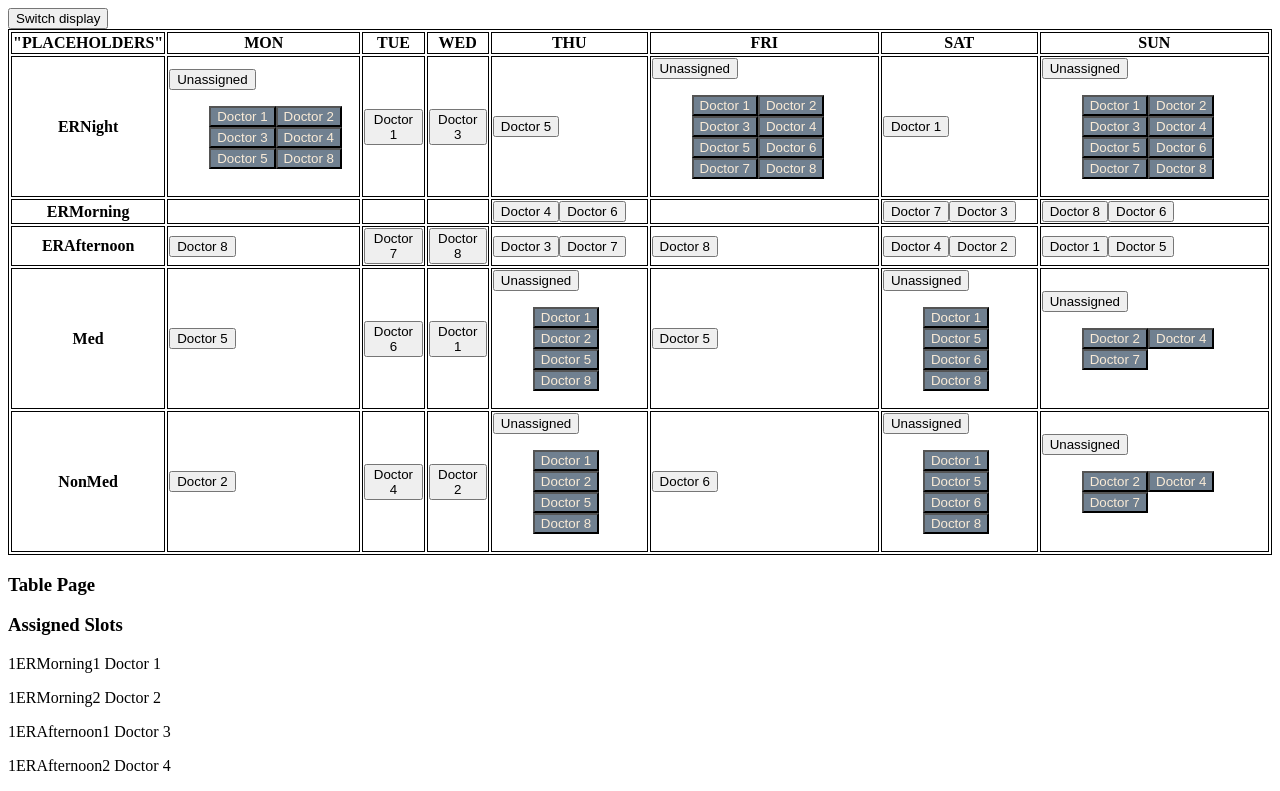
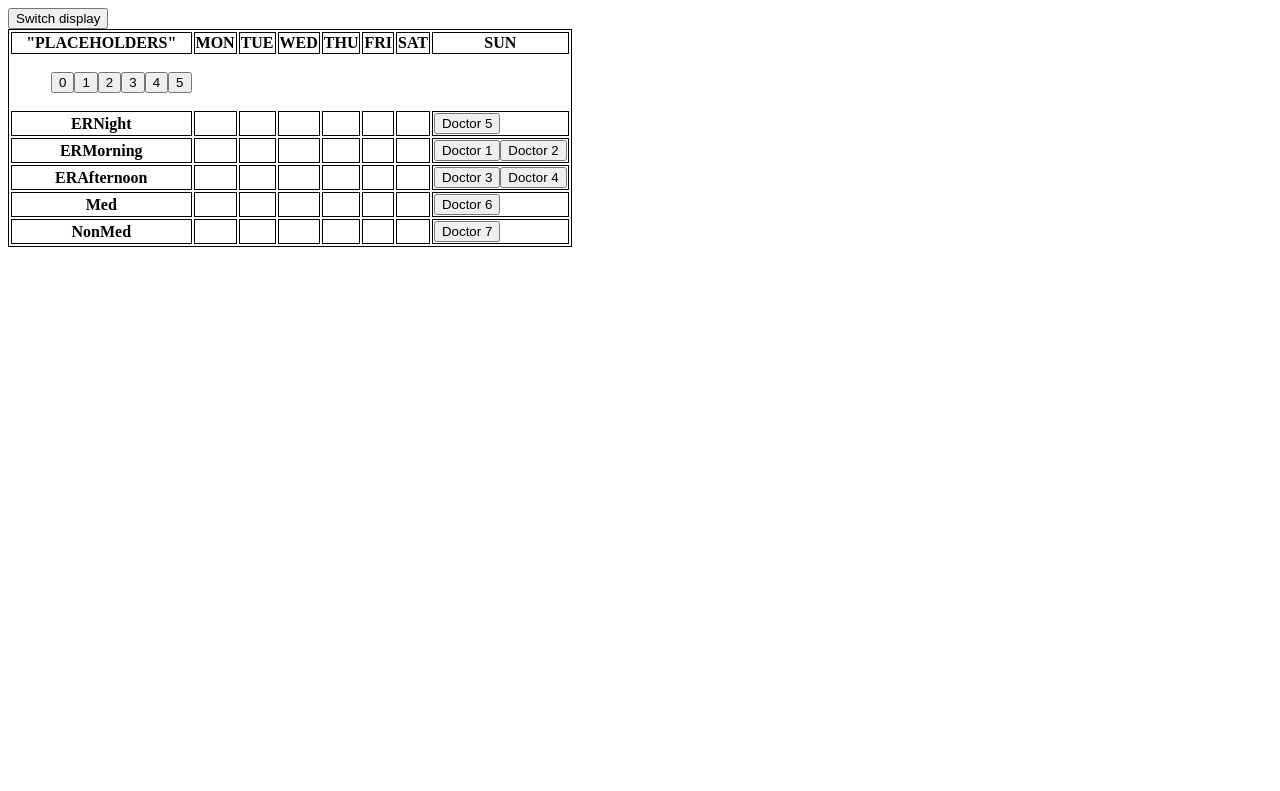
Before and after one commit to Subhavich/doc-sche, a React (Vite) app: page / in a window 1280 px wide. Shown: the top 791 px of the page. Built offline with nearby package versions, Linux system fonts and the light colour scheme.

Commit message:
add pagination

```diff
--- a/src/TableComponents.jsx
+++ b/src/TableComponents.jsx
@@ -2,29 +2,28 @@ import { DAYS, WORKTYPES } from "./utils/static";
 import { deriveWeeks } from "./utils/rendering";
 import { canAddSlot } from "./utils/slotValidation";
 import { useMemo, useState } from "react";
-export const THead = () => {
+
+export const Pagination = ({ pages, setPage }) => {
   return (
-    <thead>
-      <tr>
-        <th>"PLACEHOLDERS"</th>
-        {DAYS.map((day) => (
-          <th>{day.toUpperCase()}</th>
+    <ul>
+      {Array.from({ length: pages }).map((item, ind) => (
+        <button onClick={() => setPage(ind)}>{ind}</button>
       ))}
-      </tr>
-    </thead>
+    </ul>
   );
 };
-
 export const TBody = ({
   slots,
   doctors,
   handleRemoveDoctor,
   handleAddDoctor,
 }) => {
-  const page = 1;
+  const [page, setPage] = useState(0);
   const mockWeek = deriveWeeks(slots)[page];
 
   return (
+    <>
+      <Pagination pages={deriveWeeks(slots).length} setPage={setPage} />
       <tbody>
         {WORKTYPES.map((worktype) => (
           <tr>
@@ -54,6 +53,7 @@ export const TBody = ({
           </tr>
         ))}
       </tbody>
+    </>
   );
 };
 
@@ -104,11 +104,6 @@ export const DoctorList = ({ slots, doctors, id, handleAddDoctor }) => {
     });
   }, [doctors, thisSlot]);
 
-  console.log(
-    "Filtered Doctors:",
-    filteredDoctors.sort((a, b) => a.name.localeCompare(b.name))
-  );
-
   return (
     <ul>
       {filteredDoctors
@@ -125,3 +120,16 @@ export const DoctorList = ({ slots, doctors, id, handleAddDoctor }) => {
     </ul>
   );
 };
+
+export const THead = () => {
+  return (
+    <thead>
+      <tr>
+        <th>"PLACEHOLDERS"</th>
+        {DAYS.map((day) => (
+          <th>{day.toUpperCase()}</th>
+        ))}
+      </tr>
+    </thead>
+  );
+};
--- a/src/TablePage.jsx
+++ b/src/TablePage.jsx
@@ -73,17 +73,6 @@ export default function TablePage({ initialSlots, doctors }) {
         handleRemoveDoctor={handleRemoveDoctor}
         handleAddDoctor={handleAddDoctor}
       />
-      <h3>Table Page</h3>
-      <div>
-        <h3>Assigned Slots</h3>
-      </div>
-      <div>
-        {initialSlots.map((slot) => (
-          <p>
-            {slot.id} {slot.doctor}
-          </p>
-        ))}
-      </div>
     </>
   );
 }
```
Lines whose indentation alone changed are shown as unchanged.
